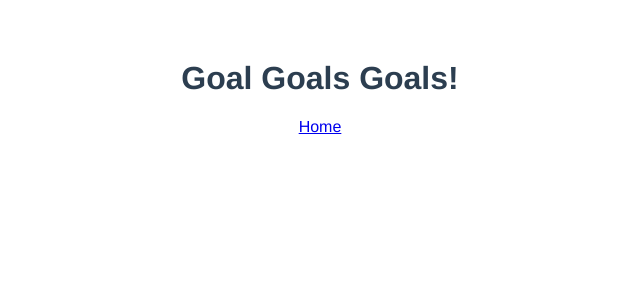
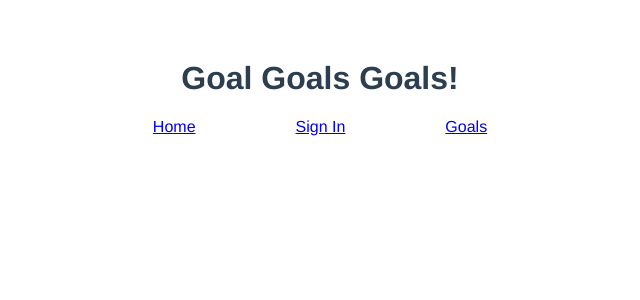
Before and after one commit to alchemy-bootcamp-two-summer-2018/goals, a Vue app in the folder app/: page / in a window 1280 px wide. Shown: the top 300 px of the page, without its empty margins (320-960 px from the left). Built offline with nearby package versions, Linux system fonts and the light colour scheme.

Commit message:
Add RouterLink and RouterView to app

```diff
--- a/app/src/App.vue
+++ b/app/src/App.vue
@@ -2,8 +2,11 @@
   <div id="app">
     <Header/>
     <nav>
-      <router-link to="/">Home</router-link>
+      <RouterLink class="nav-link" to="/">Home</RouterLink>
+      <RouterLink class="nav-link" to="/auth">Sign In</RouterLink>
+      <RouterLink class="nav-link" to="/goals">Goals</RouterLink>
     </nav>
+    <RouterView></RouterView>
   </div>
 </template>
 
@@ -28,4 +31,8 @@ export default {
   color: #2c3e50;
   margin-top: 60px;
 }
+
+.nav-link {
+  padding: 50px;
+}
 </style>
```
